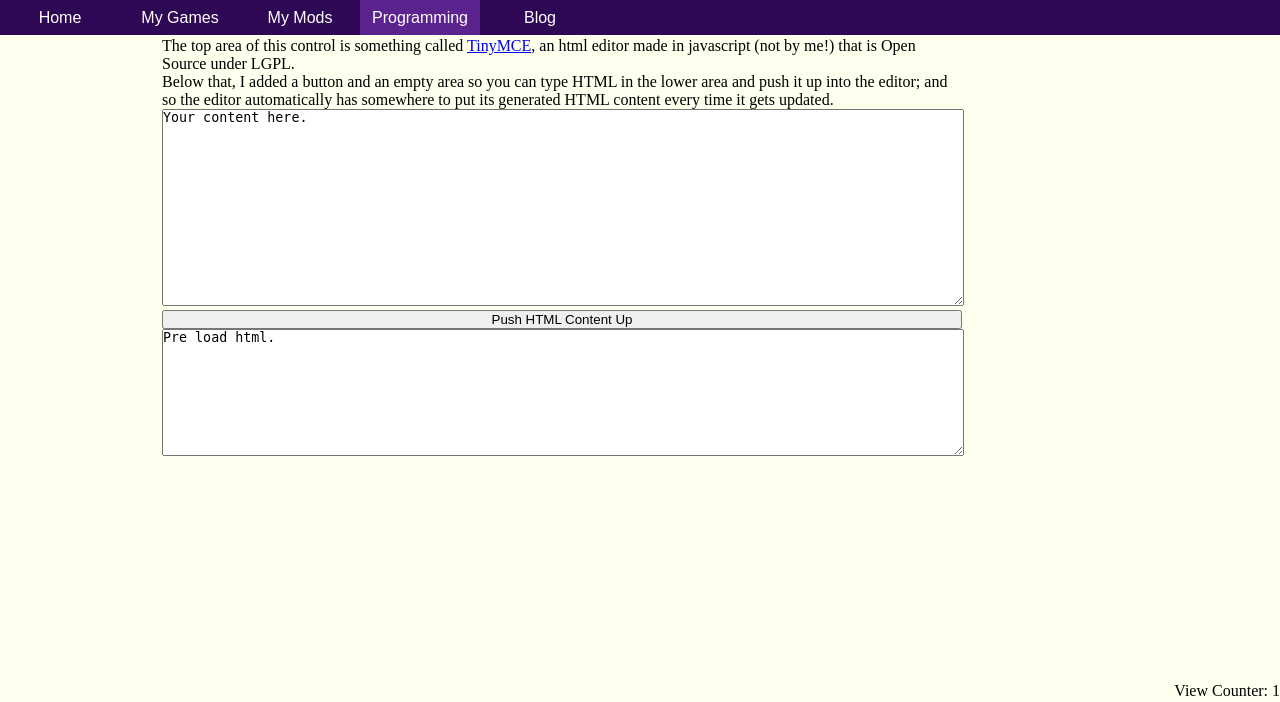
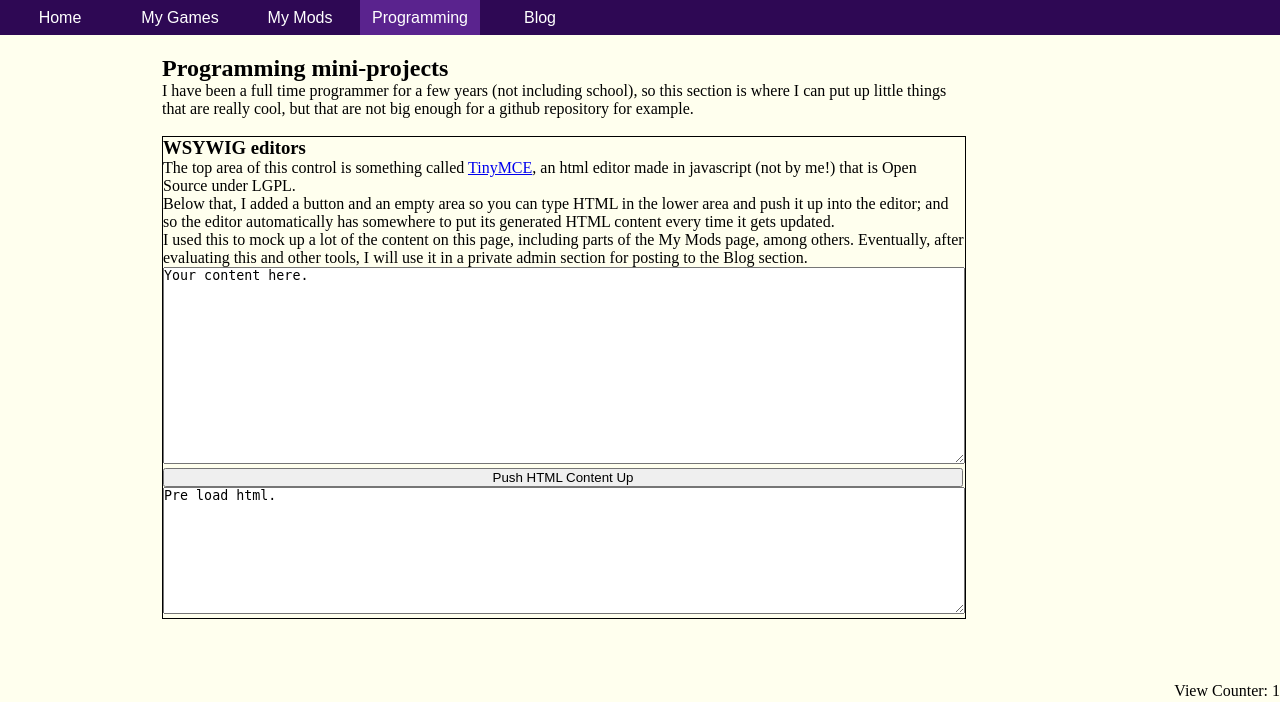
Before and after one commit to Lothrazar/PersonalWebsite, a PHP site: page /index.php?page=programming in a window 1280 px wide. Shown: the part 98-800 px from the top of the page. Run offline with PHP 8.4, Linux system fonts and the light colour scheme; a stand-in replaces the project's code that opens the database connection; some libraries are stand-ins or nearby versions.

Commit message:
programming page layout and header

```diff
--- a/js/pages/mods.js
+++ b/js/pages/mods.js
@@ -1,5 +1,6 @@
 $(document).ready(function()
 {
+    //add click event on the content, to animate the open and close
     $('.mod_content').click(function()
     {
         if ($(this).height() > 80)
--- a/views/pages/programming.php
+++ b/views/pages/programming.php
@@ -20,6 +20,16 @@
 ?>
 <script src="//tinymce.cachefly.net/4.0/tinymce.min.js"></script>
 
+<br/>
+
+<h2>Programming mini-projects</h2>
+
+<p>I have been a full time programmer for a few years (not including school), so this section is where I can put up little things that
+are really cool, but that are not big enough for a github repository for example.</p>
+
+<br/>
+<section style="border: 1px solid; ">
+    <h3>WSYWIG editors</h3>
 <p>
 The top area of this control is something called <a href="http://www.tinymce.com/">TinyMCE</a>, an html editor made in javascript (not by me!) that is Open Source under LGPL.
 </p>
@@ -27,7 +37,11 @@ The top area of this control is something called <a href="http://www.tinymce.com
     Below that, I added a button and an empty area so you can type HTML in the lower area and push it up into the editor; and so the editor automatically
     has somewhere to put its generated HTML content every time it gets updated.
 </p>
+<p>
 
+    I used this to mock up a lot of the content on this page, including parts of the My Mods page, among others.
+    Eventually, after evaluating this and other tools, I will use it in a private admin section for posting to the Blog section.
+</p>
 
 <script>
 
@@ -70,3 +84,7 @@ $(document).ready(function()
 
 
 <textarea id="preload" style="width:800px;height:125px;">Pre load html.</textarea>
+
+
+
+</section>
```
Lines whose indentation alone changed are shown as unchanged.
